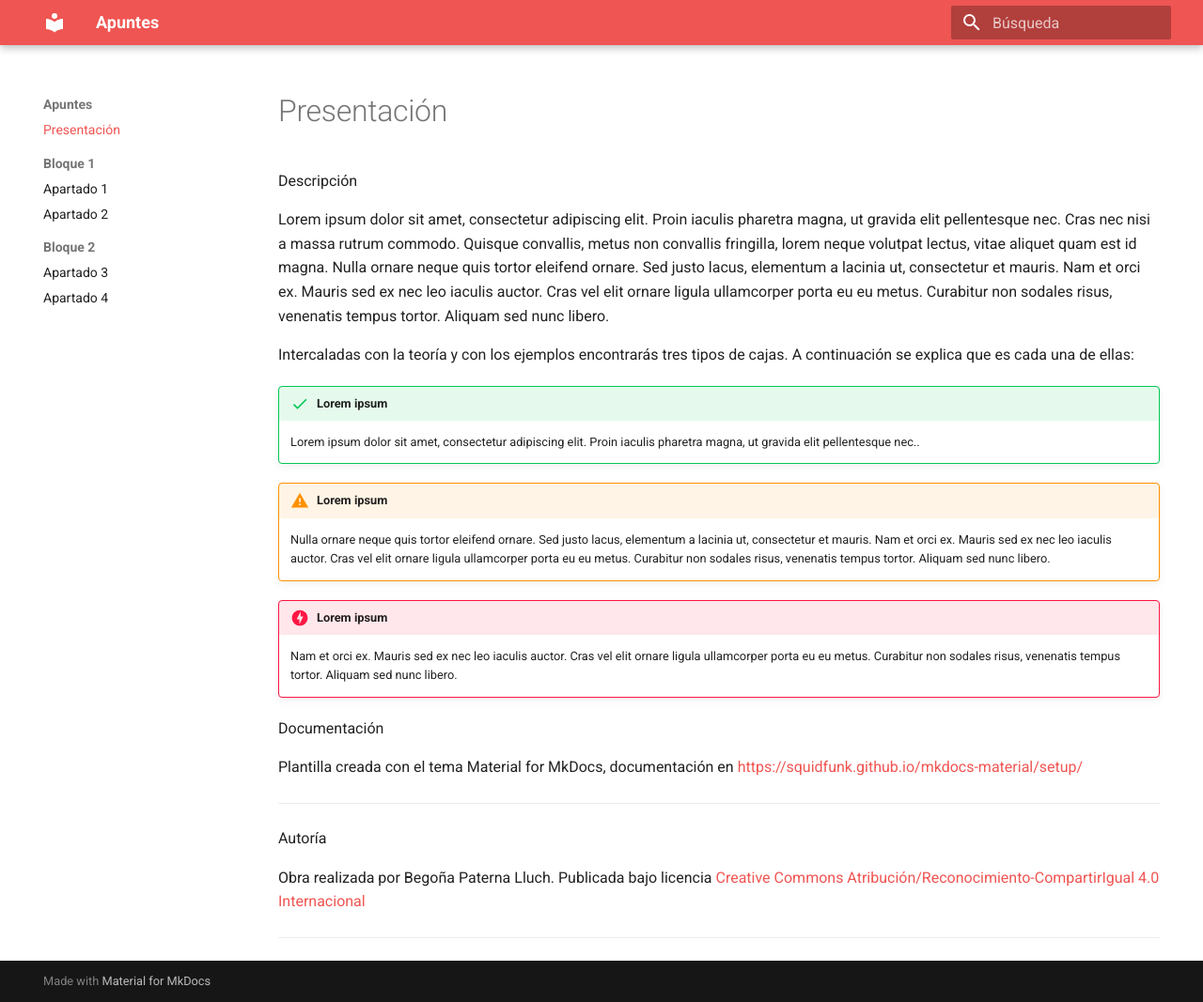
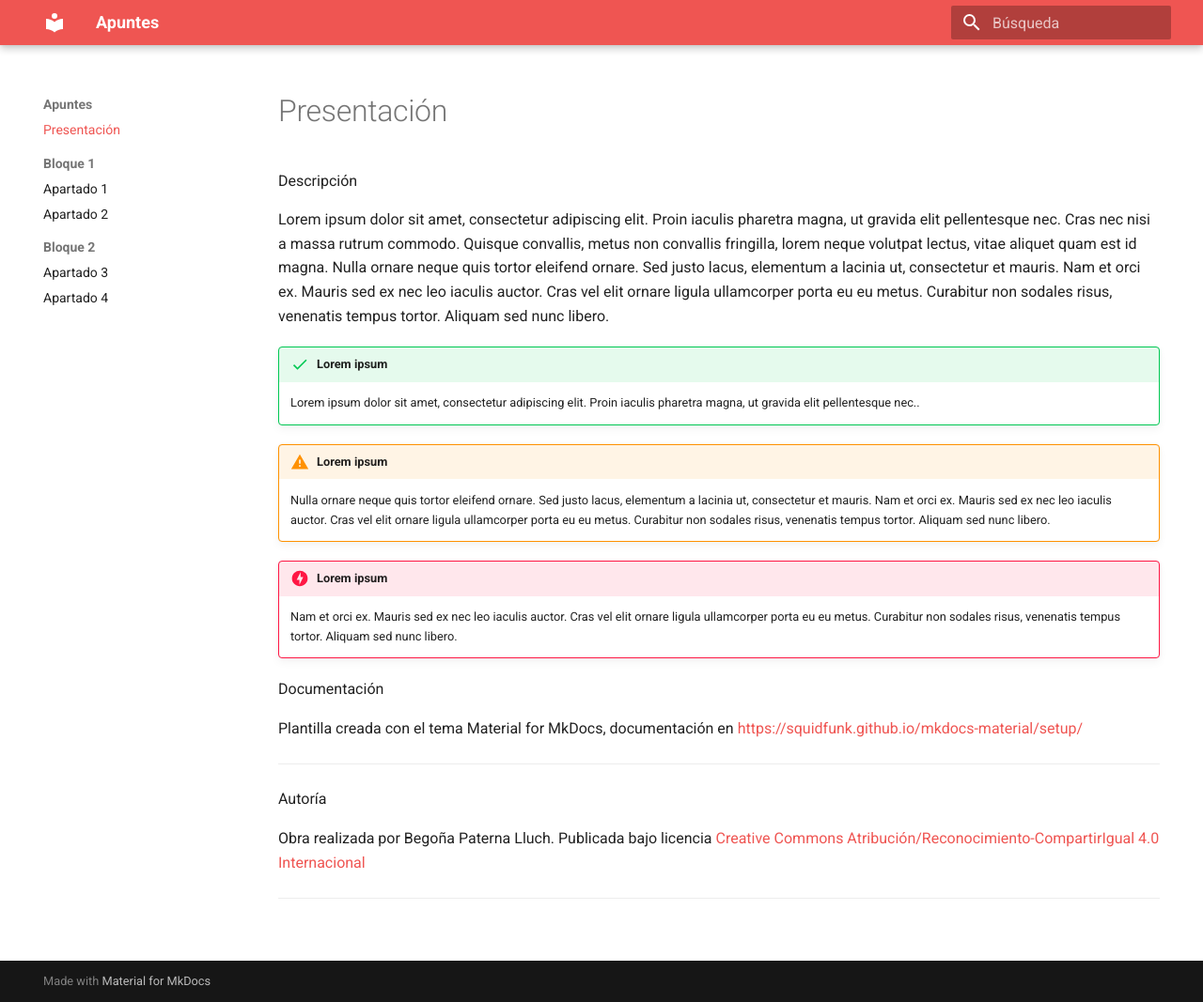
Before and after one commit to bpaterna/apuntes, an MkDocs documentation site: the page built from docs/index.md, in a window 1280 px wide and 1067 px high. Shown: the whole window at 94% size. Built offline with MkDocs 1.6.1 and Material for MkDocs 9.7.7, drawn with Linux system fonts in a browser that asks for light colours.

Commit message:
Remove explanation of box types from index.md
Removed a line explaining the types of boxes in the document.

```diff
--- a/docs/index.md
+++ b/docs/index.md
@@ -4,7 +4,6 @@
 
 Lorem ipsum dolor sit amet, consectetur adipiscing elit. Proin iaculis pharetra magna, ut gravida elit pellentesque nec. Cras nec nisi a massa rutrum commodo. Quisque convallis, metus non convallis fringilla, lorem neque volutpat lectus, vitae aliquet quam est id magna. Nulla ornare neque quis tortor eleifend ornare. Sed justo lacus, elementum a lacinia ut, consectetur et mauris. Nam et orci ex. Mauris sed ex nec leo iaculis auctor. Cras vel elit ornare ligula ullamcorper porta eu eu metus. Curabitur non sodales risus, venenatis tempus tortor. Aliquam sed nunc libero.
 
-Intercaladas con la teoría y con los ejemplos encontrarás tres tipos de cajas. A continuación se explica que es cada una de ellas:
 
 !!! success "Lorem ipsum"
     Lorem ipsum dolor sit amet, consectetur adipiscing elit. Proin iaculis pharetra magna, ut gravida elit pellentesque nec..
```
